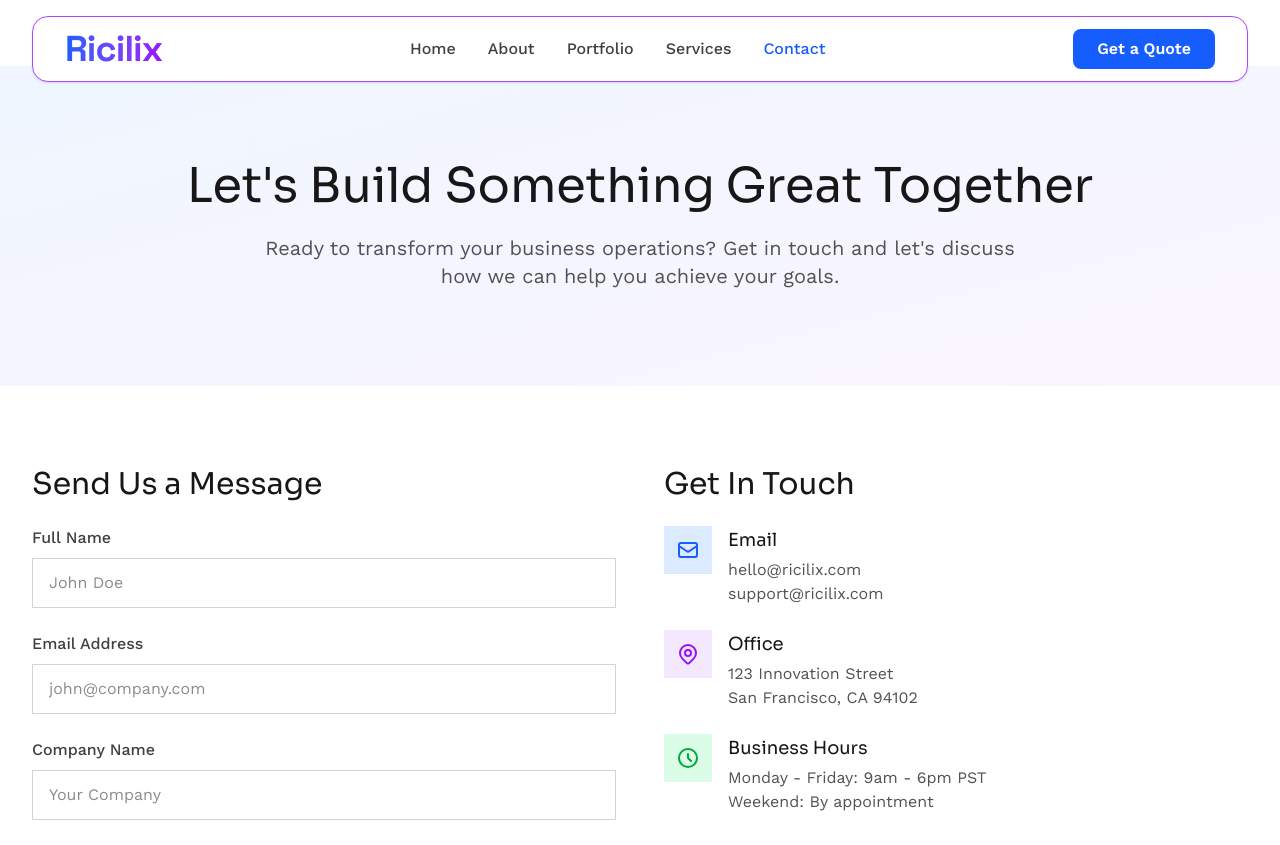
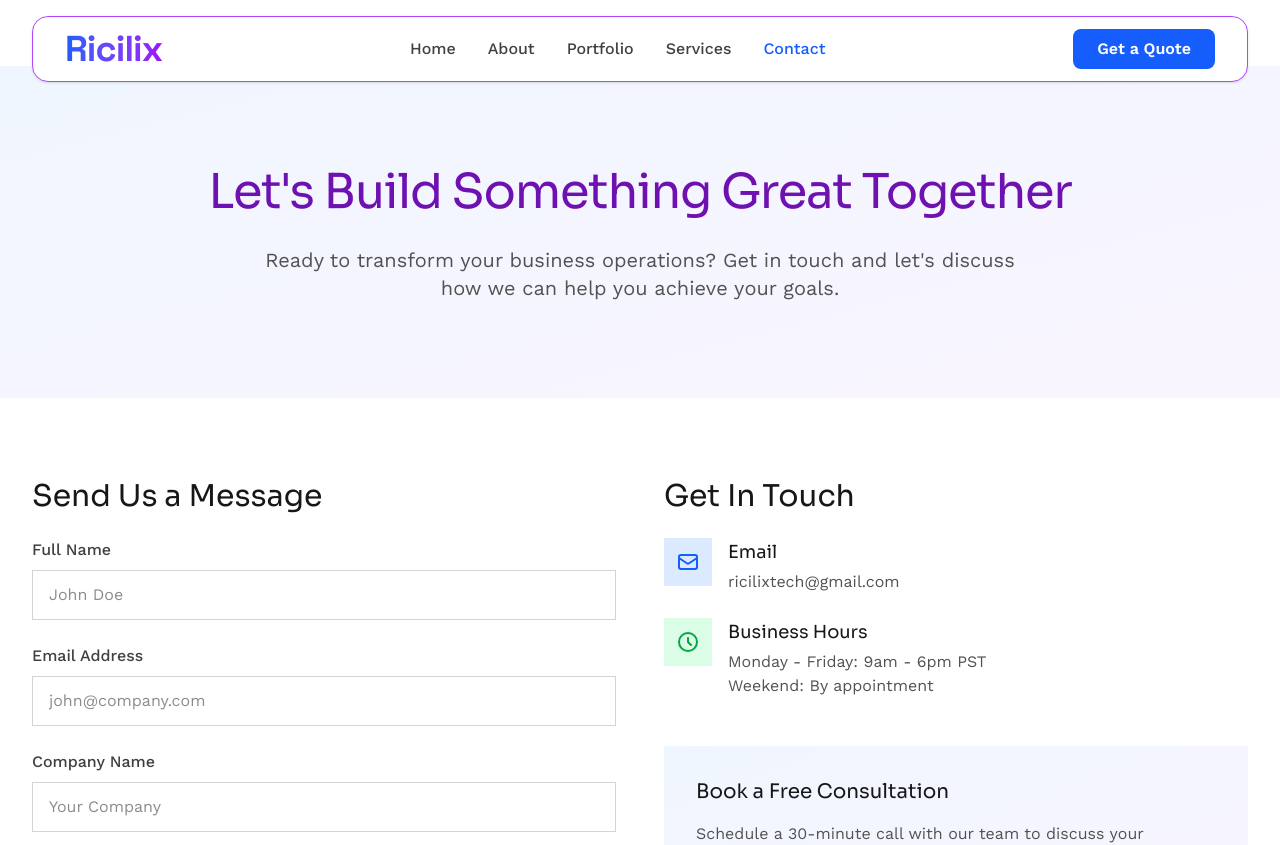
Before and after one commit to ricilixtech/Ricilix-website, a Next.js app: page /contact in a window 1280 px wide. Shown: the top 845 px of the page. Built offline with nearby package versions, Linux system fonts and the light colour scheme.

Commit message:
services update

```diff
--- a/components/contact/ContactHero.tsx
+++ b/components/contact/ContactHero.tsx
@@ -2,7 +2,7 @@ const ContactHero = () => {
     return (
       <section className="py-16 md:py-24 bg-gradient-to-br from-blue-50 to-purple-50 max-h-[600px] overflow-hidden">
         <div className="max-w-7xl mx-auto px-4 sm:px-6 lg:px-8 text-center">
-          <h1 className="font-heading text-4xl md:text-5xl text-neutral-900 mb-6">
+          <h1 className="font-heading text-4xl md:text-5xl leading-tight tracking-tight text-purple-800 mb-6">
             Let's Build Something Great Together
           </h1>
           <p className="text-lg md:text-xl text-neutral-600 max-w-3xl mx-auto">
--- a/components/contact/ContactInfo.tsx
+++ b/components/contact/ContactInfo.tsx
@@ -14,24 +14,10 @@ const ContactInfo = () => {
             </div>
             <div>
               <h3 className="font-heading text-lg text-neutral-900 mb-1">Email</h3>
-              <p className="text-neutral-600">hello@ricilix.com</p>
-              <p className="text-neutral-600">support@ricilix.com</p>
+              <p className="text-neutral-600">ricilixtech@gmail.com</p>
             </div>
           </div>
 
-          <div className="flex items-start gap-4">
-            <div className="w-12 h-12 bg-purple-100 rounded-small flex items-center justify-center flex-shrink-0">
-              <svg className="w-6 h-6 text-purple-600" fill="none" stroke="currentColor" viewBox="0 0 24 24">
-                <path strokeLinecap="round" strokeLinejoin="round" strokeWidth={2} d="M17.657 16.657L13.414 20.9a1.998 1.998 0 01-2.827 0l-4.244-4.243a8 8 0 1111.314 0z" />
-                <path strokeLinecap="round" strokeLinejoin="round" strokeWidth={2} d="M15 11a3 3 0 11-6 0 3 3 0 016 0z" />
-              </svg>
-            </div>
-            <div>
-              <h3 className="font-heading text-lg text-neutral-900 mb-1">Office</h3>
-              <p className="text-neutral-600">123 Innovation Street</p>
-              <p className="text-neutral-600">San Francisco, CA 94102</p>
-            </div>
-          </div>
 
           <div className="flex items-start gap-4">
             <div className="w-12 h-12 bg-green-100 rounded-small flex items-center justify-center flex-shrink-0">
--- a/components/services/AIIntegration.tsx
+++ b/components/services/AIIntegration.tsx
@@ -9,7 +9,7 @@ const AIIntegration = () => {
             <div className="inline-block bg-indigo-100 text-indigo-600 px-4 py-2 rounded-small text-sm font-medium mb-6">
               AI & Integration
             </div>
-            <h2 className="font-heading text-3xl md:text-4xl text-neutral-900 mb-6">
+            <h2 className="font-heading text-3xl md:text-4xl leading-tight tracking-tight text-purple-700 mb-6">
               Harness AI to Make Smarter Decisions Faster
             </h2>
             <p className="text-neutral-600 mb-6">
@@ -49,9 +49,7 @@ const AIIntegration = () => {
               </div>
             </div>
 
-            <button className="bg-indigo-600 text-white px-6 py-3 rounded-small hover:bg-indigo-700 transition">
-              Learn More
-            </button>
+
           </div>
           <div className="relative h-[400px] w-full rounded-2xl overflow-hidden shadow-xl">
             <Image
--- a/components/services/BusinessAutomation.tsx
+++ b/components/services/BusinessAutomation.tsx
@@ -9,7 +9,7 @@ const BusinessAutomation = () => {
             <div className="inline-block bg-blue-100 text-blue-600 px-4 py-2 rounded-small text-sm font-medium mb-6">
               Business Automation
             </div>
-            <h2 className="font-heading text-3xl md:text-4xl text-neutral-900 mb-6">
+            <h2 className="font-heading text-3xl md:text-4xl leading-tight tracking-tight text-purple-700 mb-6">
               Eliminate Manual Work, Multiply Productivity
             </h2>
             <p className="text-neutral-600 mb-6">
@@ -49,9 +49,7 @@ const BusinessAutomation = () => {
               </div>
             </div>
 
-            <button className="bg-blue-600 text-white px-6 py-3 rounded-small hover:bg-blue-700 transition">
-              Learn More
-            </button>
+
           </div>
           <div className="relative h-[400px] w-full rounded-2xl overflow-hidden shadow-xl">
             <Image
--- a/components/services/CRMSolutions.tsx
+++ b/components/services/CRMSolutions.tsx
@@ -10,7 +10,7 @@ const CRMSolutions = () => {
             <div className="inline-block bg-purple-100 text-purple-600 px-4 py-2 rounded-small text-sm font-medium mb-6">
               CRM Optimization
             </div>
-            <h2 className="font-heading text-3xl md:text-4xl text-neutral-900 mb-6">
+            <h2 className="font-heading text-3xl md:text-4xl leading-tight tracking-tight text-purple-700 mb-6">
               Turn Customers Into Loyal Advocates
             </h2>
             <p className="text-neutral-600 mb-6">
@@ -50,9 +50,7 @@ const CRMSolutions = () => {
               </div>
             </div>
 
-            <button className="bg-purple-600 text-white px-6 py-3 rounded-small hover:bg-purple-700 transition">
-              Learn More
-            </button>
+
           </div>
         </div>
         <div className="relative h-[400px] w-full mt-8 rounded-2xl overflow-hidden shadow-xl">
--- a/components/services/CustomWorkflows.tsx
+++ b/components/services/CustomWorkflows.tsx
@@ -9,7 +9,7 @@ const CustomWorkflows = () => {
             <div className="inline-block bg-orange-100 text-orange-600 px-4 py-2 rounded-small text-sm font-medium mb-6">
               Custom Workflows
             </div>
-            <h2 className="font-heading text-3xl md:text-4xl text-neutral-900 mb-6">
+            <h2 className="font-heading text-3xl md:text-4xl leading-tight tracking-tight text-purple-700 mb-6">
               Digitize Your Unique Business Processes
             </h2>
             <p className="text-neutral-600 mb-6">
@@ -49,9 +49,7 @@ const CustomWorkflows = () => {
               </div>
             </div>
 
-            <button className="bg-orange-600 text-white px-6 py-3 rounded-small hover:bg-orange-700 transition">
-              Learn More
-            </button>
+
           </div>
           <div className="relative h-[400px] w-full rounded-2xl overflow-hidden shadow-xl">
             <Image
--- a/components/services/ServicesHero.tsx
+++ b/components/services/ServicesHero.tsx
@@ -2,7 +2,7 @@ const ServicesHero = () => {
     return (
       <section className="py-16 md:py-24 bg-gradient-to-br from-blue-50 to-purple-50">
         <div className="max-w-7xl mx-auto px-4 sm:px-6 lg:px-8 text-center">
-          <h1 className="font-heading text-4xl md:text-5xl text-neutral-900 mb-6">
+          <h1 className="font-heading text-4xl md:text-5xl leading-tight tracking-tight text-purple-800 mb-6">
             Solutions That Drive Real Business Results
           </h1>
           <p className="text-lg md:text-xl text-neutral-600 max-w-3xl mx-auto">
--- a/components/services/WebsiteSolutions.tsx
+++ b/components/services/WebsiteSolutions.tsx
@@ -9,7 +9,7 @@ const WebsiteSolutions = () => {
             <div className="inline-block bg-green-100 text-green-600 px-4 py-2 rounded-small text-sm font-medium mb-6">
               Website Solutions
             </div>
-            <h2 className="font-heading text-3xl md:text-4xl text-neutral-900 mb-6">
+            <h2 className="font-heading text-3xl md:text-4xl leading-tight tracking-tight text-purple-700 mb-6">
               Websites That Convert Visitors Into Customers
             </h2>
             <p className="text-neutral-600 mb-6">
@@ -49,9 +49,7 @@ const WebsiteSolutions = () => {
               </div>
             </div>
 
-            <button className="bg-green-600 text-white px-6 py-3 rounded-small hover:bg-green-700 transition">
-              Learn More
-            </button>
+
           </div>
           <div className="relative h-[400px] w-full rounded-2xl overflow-hidden shadow-xl">
             <Image
```
